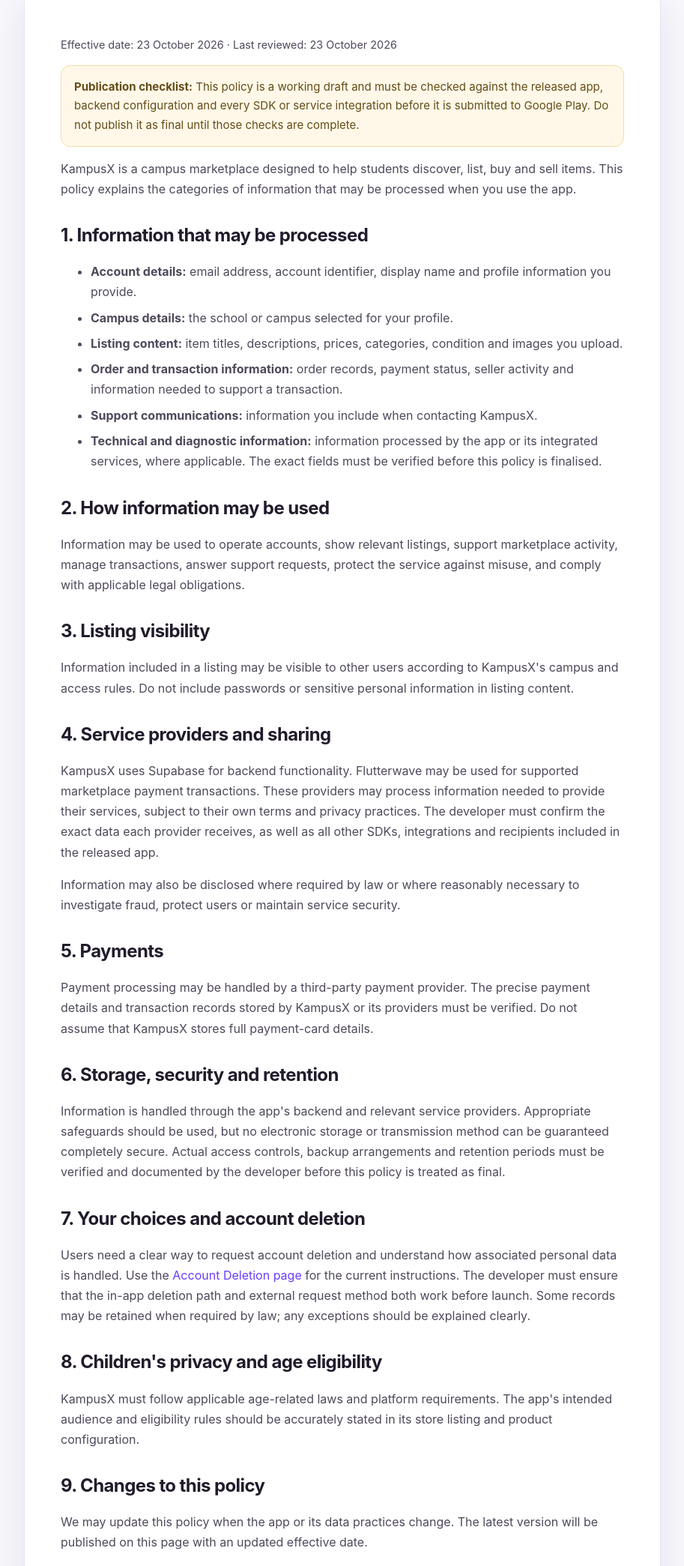
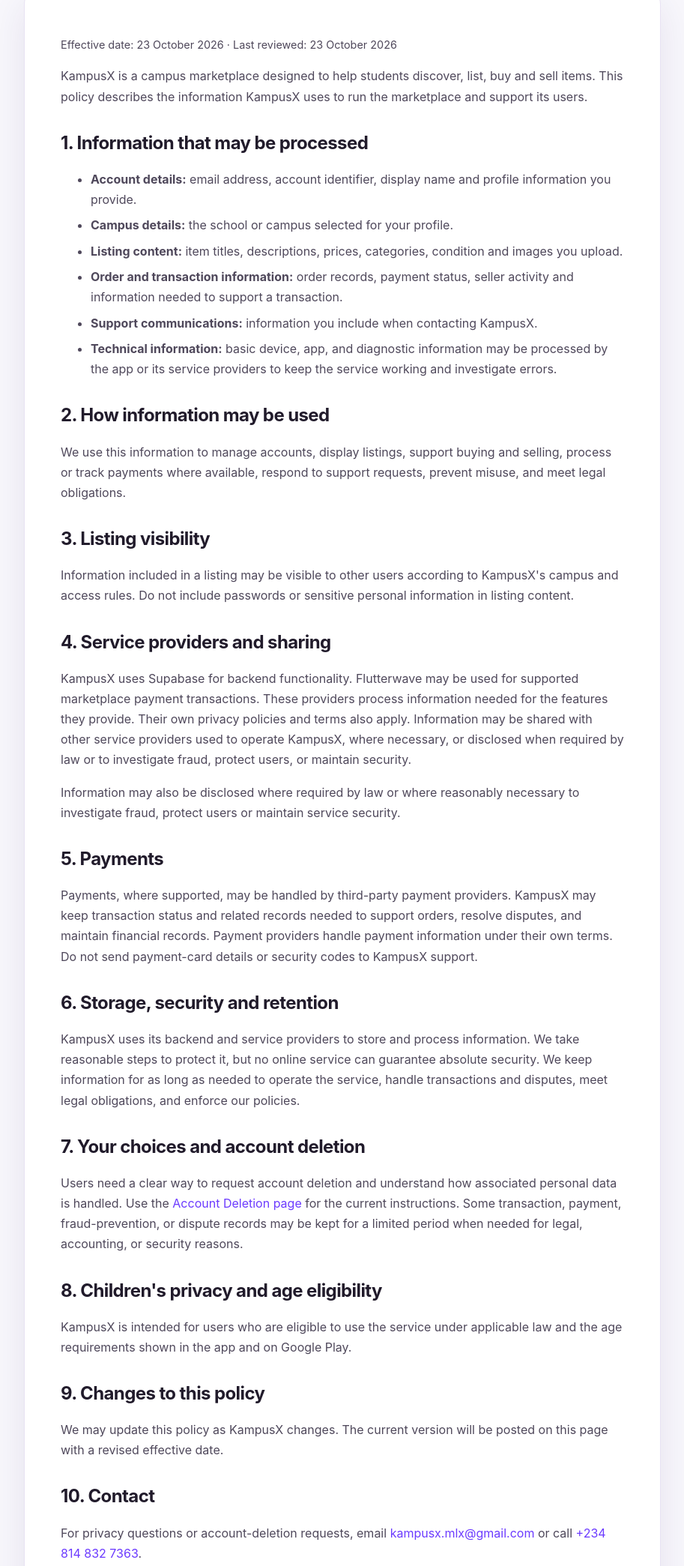
Before and after one commit to Mira25Chris/kampusx-legal, a plain HTML site: page privacy-policy.html in a window 1280 px wide. Shown: the part 362-2451 px from the top of the page at 75% size, without its empty margins (183-1096 px from the left). Drawn offline with Linux system fonts and the light colour scheme.

Commit message:
Add files via upload

```diff
--- a/privacy-policy.html
+++ b/privacy-policy.html
@@ -8,27 +8,26 @@
 <section class="page-hero"><div class="wrap"><div class="crumb"><a href="index.html">Home</a> / Privacy Policy</div><h1>Privacy Policy</h1><p class="lead">How KampusX handles information when you use our campus marketplace.</p></div></section>
 <main class="paper">
 <p class="meta">Effective date: 23 October 2026 · Last reviewed: 23 October 2026</p>
-<div class="notice"><strong>Publication checklist:</strong> This policy is a working draft and must be checked against the released app, backend configuration and every SDK or service integration before it is submitted to Google Play. Do not publish it as final until those checks are complete.</div>
-<p>KampusX is a campus marketplace designed to help students discover, list, buy and sell items. This policy explains the categories of information that may be processed when you use the app.</p>
+<p>KampusX is a campus marketplace designed to help students discover, list, buy and sell items. This policy describes the information KampusX uses to run the marketplace and support its users.</p>
 <h2>1. Information that may be processed</h2>
-<ul><li><strong>Account details:</strong> email address, account identifier, display name and profile information you provide.</li><li><strong>Campus details:</strong> the school or campus selected for your profile.</li><li><strong>Listing content:</strong> item titles, descriptions, prices, categories, condition and images you upload.</li><li><strong>Order and transaction information:</strong> order records, payment status, seller activity and information needed to support a transaction.</li><li><strong>Support communications:</strong> information you include when contacting KampusX.</li><li><strong>Technical and diagnostic information:</strong> information processed by the app or its integrated services, where applicable. The exact fields must be verified before this policy is finalised.</li></ul>
+<ul><li><strong>Account details:</strong> email address, account identifier, display name and profile information you provide.</li><li><strong>Campus details:</strong> the school or campus selected for your profile.</li><li><strong>Listing content:</strong> item titles, descriptions, prices, categories, condition and images you upload.</li><li><strong>Order and transaction information:</strong> order records, payment status, seller activity and information needed to support a transaction.</li><li><strong>Support communications:</strong> information you include when contacting KampusX.</li><li><strong>Technical information:</strong> basic device, app, and diagnostic information may be processed by the app or its service providers to keep the service working and investigate errors.</li></ul>
 <h2>2. How information may be used</h2>
-<p>Information may be used to operate accounts, show relevant listings, support marketplace activity, manage transactions, answer support requests, protect the service against misuse, and comply with applicable legal obligations.</p>
+<p>We use this information to manage accounts, display listings, support buying and selling, process or track payments where available, respond to support requests, prevent misuse, and meet legal obligations.</p>
 <h2>3. Listing visibility</h2>
 <p>Information included in a listing may be visible to other users according to KampusX's campus and access rules. Do not include passwords or sensitive personal information in listing content.</p>
 <h2>4. Service providers and sharing</h2>
-<p>KampusX uses Supabase for backend functionality. Flutterwave may be used for supported marketplace payment transactions. These providers may process information needed to provide their services, subject to their own terms and privacy practices. The developer must confirm the exact data each provider receives, as well as all other SDKs, integrations and recipients included in the released app.</p>
+<p>KampusX uses Supabase for backend functionality. Flutterwave may be used for supported marketplace payment transactions. These providers process information needed for the features they provide. Their own privacy policies and terms also apply. Information may be shared with other service providers used to operate KampusX, where necessary, or disclosed when required by law or to investigate fraud, protect users, or maintain security.</p>
 <p>Information may also be disclosed where required by law or where reasonably necessary to investigate fraud, protect users or maintain service security.</p>
 <h2>5. Payments</h2>
-<p>Payment processing may be handled by a third-party payment provider. The precise payment details and transaction records stored by KampusX or its providers must be verified. Do not assume that KampusX stores full payment-card details.</p>
+<p>Payments, where supported, may be handled by third-party payment providers. KampusX may keep transaction status and related records needed to support orders, resolve disputes, and maintain financial records. Payment providers handle payment information under their own terms. Do not send payment-card details or security codes to KampusX support.</p>
 <h2>6. Storage, security and retention</h2>
-<p>Information is handled through the app's backend and relevant service providers. Appropriate safeguards should be used, but no electronic storage or transmission method can be guaranteed completely secure. Actual access controls, backup arrangements and retention periods must be verified and documented by the developer before this policy is treated as final.</p>
+<p>KampusX uses its backend and service providers to store and process information. We take reasonable steps to protect it, but no online service can guarantee absolute security. We keep information for as long as needed to operate the service, handle transactions and disputes, meet legal obligations, and enforce our policies.</p>
 <h2>7. Your choices and account deletion</h2>
-<p>Users need a clear way to request account deletion and understand how associated personal data is handled. Use the <a href="account-deletion.html">Account Deletion page</a> for the current instructions. The developer must ensure that the in-app deletion path and external request method both work before launch. Some records may be retained when required by law; any exceptions should be explained clearly.</p>
+<p>Users need a clear way to request account deletion and understand how associated personal data is handled. Use the <a href="account-deletion.html">Account Deletion page</a> for the current instructions. Some transaction, payment, fraud-prevention, or dispute records may be kept for a limited period when needed for legal, accounting, or security reasons.</p>
 <h2>8. Children's privacy and age eligibility</h2>
-<p>KampusX must follow applicable age-related laws and platform requirements. The app's intended audience and eligibility rules should be accurately stated in its store listing and product configuration.</p>
+<p>KampusX is intended for users who are eligible to use the service under applicable law and the age requirements shown in the app and on Google Play.</p>
 <h2>9. Changes to this policy</h2>
-<p>We may update this policy when the app or its data practices change. The latest version will be published on this page with an updated effective date.</p>
+<p>We may update this policy as KampusX changes. The current version will be posted on this page with a revised effective date.</p>
 <h2>10. Contact</h2>
 <p>For privacy questions or account-deletion requests, email <a href="mailto:kampusx.mlx@gmail.com">kampusx.mlx@gmail.com</a> or call <a href="tel:+2348148327363">+234 814 832 7363</a>.</p>
 <p><a href="index.html">← Back to KampusX</a></p>
```
Also changed, not shown: account-deletion.html (+3 -3 lines), buyer-policy.html (+2 -2 lines), refunds-disputes.html (+3 -3 lines), safety.html (+1 -1 lines), seller-policy.html (+1 -2 lines), terms.html (+2 -3 lines).
